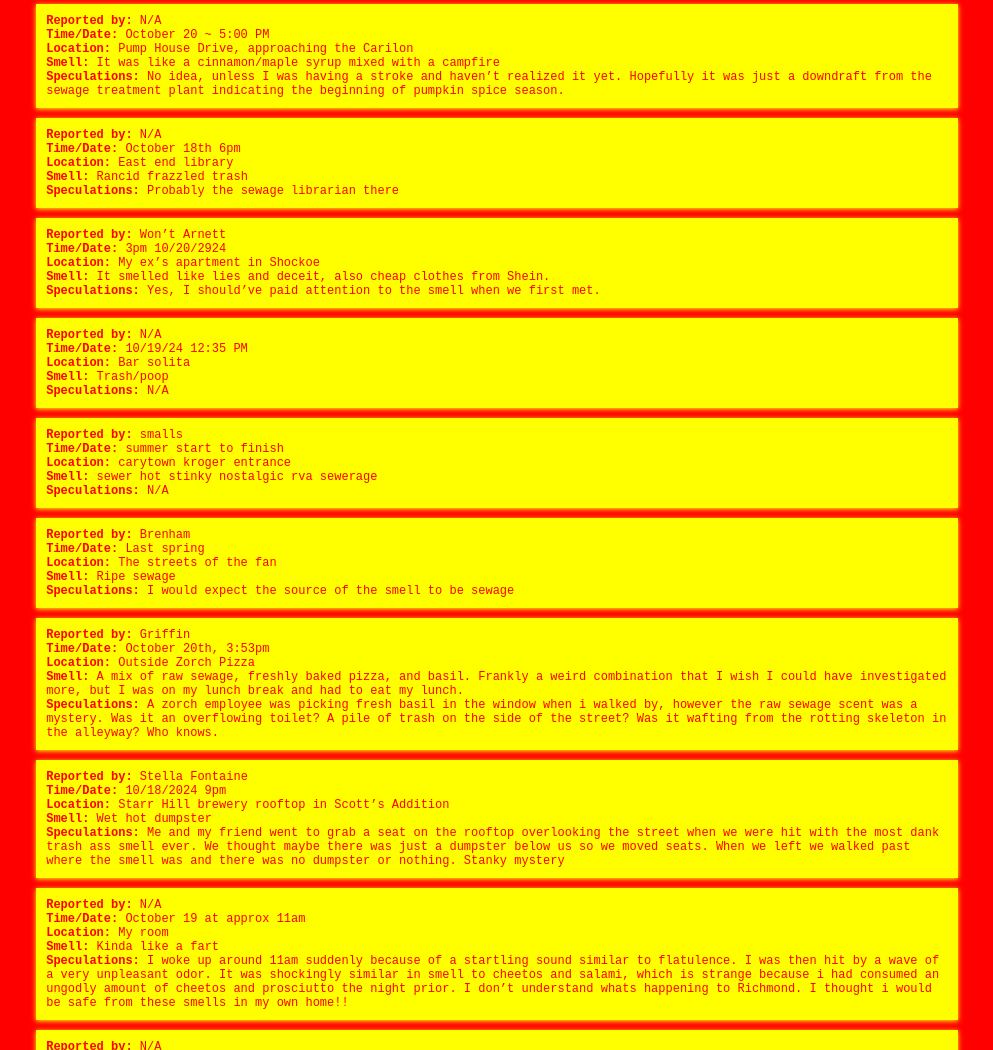
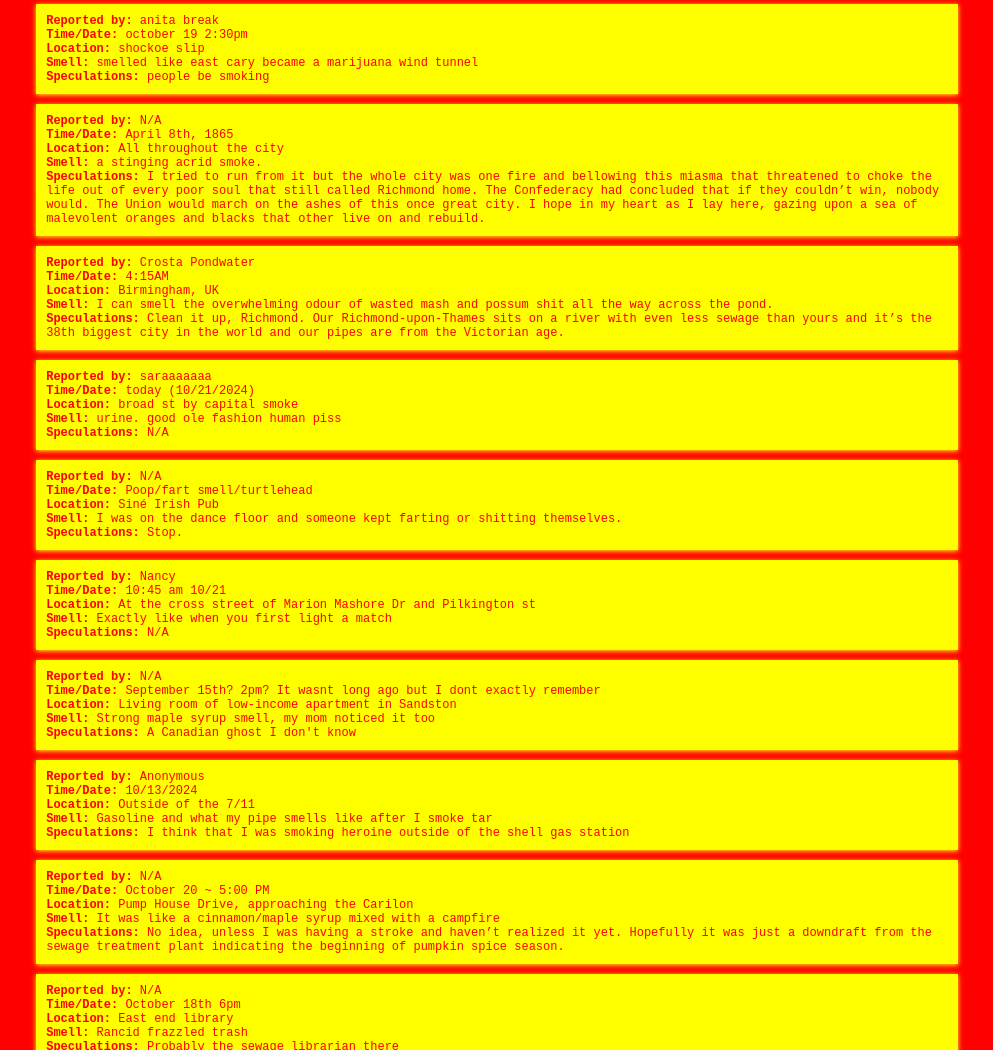
Before and after one commit to zvchary/richmondsmell, a plain HTML site: page LocalReports.html in a window 1280 px wide. Shown: the part 607-1657 px from the top of the page, without its empty margins (143-1136 px from the left). Drawn offline with Linux system fonts and the light colour scheme; a web font is replaced by a local one.

Commit message:
Update LocalReports.html

```diff
--- a/LocalReports.html
+++ b/LocalReports.html
@@ -114,6 +114,67 @@
         <div class="flexbox-container-column">
             <div class="flex-item1">
                 <b><iframe src="https://docs.google.com/forms/d/e/1FAIpQLSfLk5oSlSwWV_p1zk18uL8XjE6LeRgotQIdA9sAvVY-IUhraA/viewform?embedded=true" width="100%" height="400" frameborder="0" marginheight="0" marginwidth="0">Loading…</iframe></a></b>
+            </div>
+            <div class="flex-item">
+                <b>Reported by:</b> anita break<br>
+                <b>Time/Date:</b> october 19 2:30pm <br>
+                <b>Location:</b> shockoe slip <br>
+                <b>Smell:</b> smelled like east cary became a marijuana wind tunnel <br>
+                <b>Speculations:</b> people be smoking
+            </div>
+            <div class="flex-item">
+                <b>Reported by:</b> N/A<br>
+                <b>Time/Date:</b> April 8th, 1865 <br>
+                <b>Location:</b> All throughout the city <br>
+                <b>Smell:</b> a stinging acrid smoke. <br>
+                <b>Speculations:</b> I tried to run from it but the whole city was one fire and bellowing this miasma
+                that threatened to choke the life out of every poor soul that still called Richmond home. The Confederacy
+                 had concluded that if they couldn’t win, nobody would. The Union would march on the ashes of this once great city.
+                  I hope in my heart as I lay here, gazing upon a sea of malevolent oranges and blacks that other live on and rebuild.
+            </div>
+            <div class="flex-item">
+                <b>Reported by:</b> Crosta Pondwater<br>
+                <b>Time/Date:</b> 4:15AM <br>
+                <b>Location:</b> Birmingham, UK <br>
+                <b>Smell:</b> I can smell the overwhelming odour of wasted mash and possum shit all the way across the pond. <br>
+                <b>Speculations:</b> Clean it up, Richmond. Our Richmond-upon-Thames sits on a river with even less sewage
+                than yours and it’s the 38th biggest city in the world and our pipes are from the Victorian age.
+            </div>
+            <div class="flex-item">
+                <b>Reported by:</b> saraaaaaaa<br>
+                <b>Time/Date:</b> today (10/21/2024) <br>
+                <b>Location:</b> broad st by capital smoke  <br>
+                <b>Smell:</b> urine. good ole fashion human piss <br>
+                <b>Speculations:</b> N/A
+            </div>
+            <div class="flex-item">
+                <b>Reported by:</b> N/A<br>
+                <b>Time/Date:</b> Poop/fart smell/turtlehead <br>
+                <b>Location:</b> Siné Irish Pub <br>
+                <b>Smell:</b> I was on the dance floor and someone kept farting or shitting themselves.  <br>
+                <b>Speculations:</b> Stop.
+            </div>
+            <div class="flex-item">
+                <b>Reported by:</b> Nancy<br>
+                <b>Time/Date:</b> 10:45 am 10/21 <br>
+                <b>Location:</b> At the cross street of Marion Mashore Dr and  Pilkington st <br>
+                <b>Smell:</b> Exactly like when you first light a match <br>
+                <b>Speculations:</b> N/A
+            </div>
+
+            <div class="flex-item">
+                <b>Reported by:</b> N/A<br>
+                <b>Time/Date:</b> September 15th? 2pm? It wasnt long ago but I dont exactly remember <br>
+                <b>Location:</b> Living room of low-income apartment in Sandston  <br>
+                <b>Smell:</b> Strong maple syrup smell, my mom noticed it too  <br>
+                <b>Speculations:</b> A Canadian ghost I don't know
+            </div>
+            <div class="flex-item">
+                <b>Reported by:</b> Anonymous<br>
+                <b>Time/Date:</b> 10/13/2024 <br>
+                <b>Location:</b> Outside of the 7/11 <br>
+                <b>Smell:</b> Gasoline and what my pipe smells like after I smoke tar <br>
+                <b>Speculations:</b> I think that I was smoking heroine outside of the shell gas station
             </div>
             <div class="flex-item">
                 <b>Reported by:</b> N/A<br>
```
